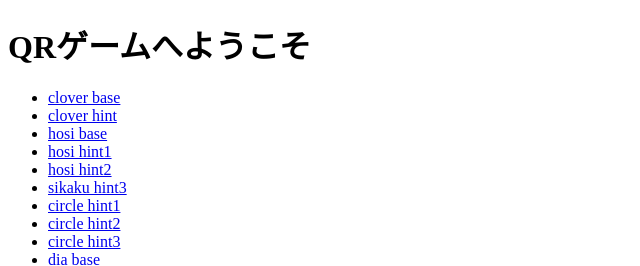
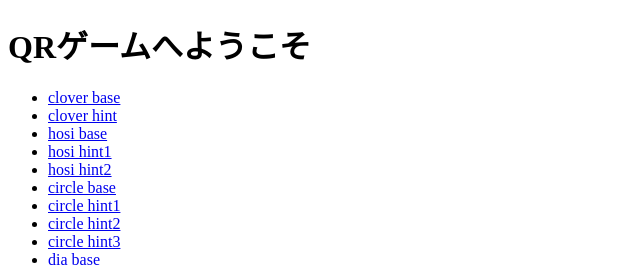
Before and after one commit to agesgiao/QR-game, a plain HTML site: page index.html in a window 1280 px wide. Shown: the top 266 px of the page, 0-640 px from the left. Drawn offline with Linux system fonts and the light colour scheme.

Commit message:
Update index.html

```diff
--- a/index.html
+++ b/index.html
@@ -32,7 +32,7 @@
 			   <li><a href="hosi.html">hosi base</a></li>
 			   <li><a href="hosi1.html">hosi hint1</a></li>
 			   <li><a href="hosi2.html">hosi hint2</a></li>
-			   <li><a href="circle.html">sikaku hint3</a></li>
+			   <li><a href="circle.html">circle base</a></li>
 			   <li><a href="circle1.html">circle hint1</a></li>
 			   <li><a href="circle2.html">circle hint2</a></li>
 			   <li><a href="circle3.html">circle hint3</a></li>
```
